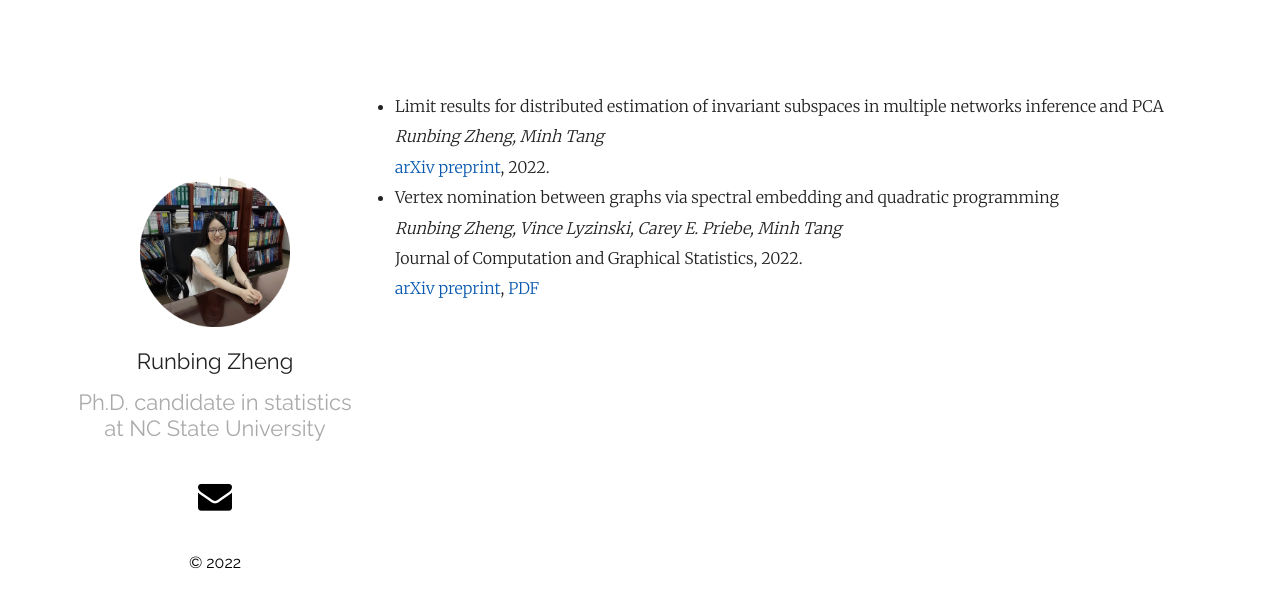
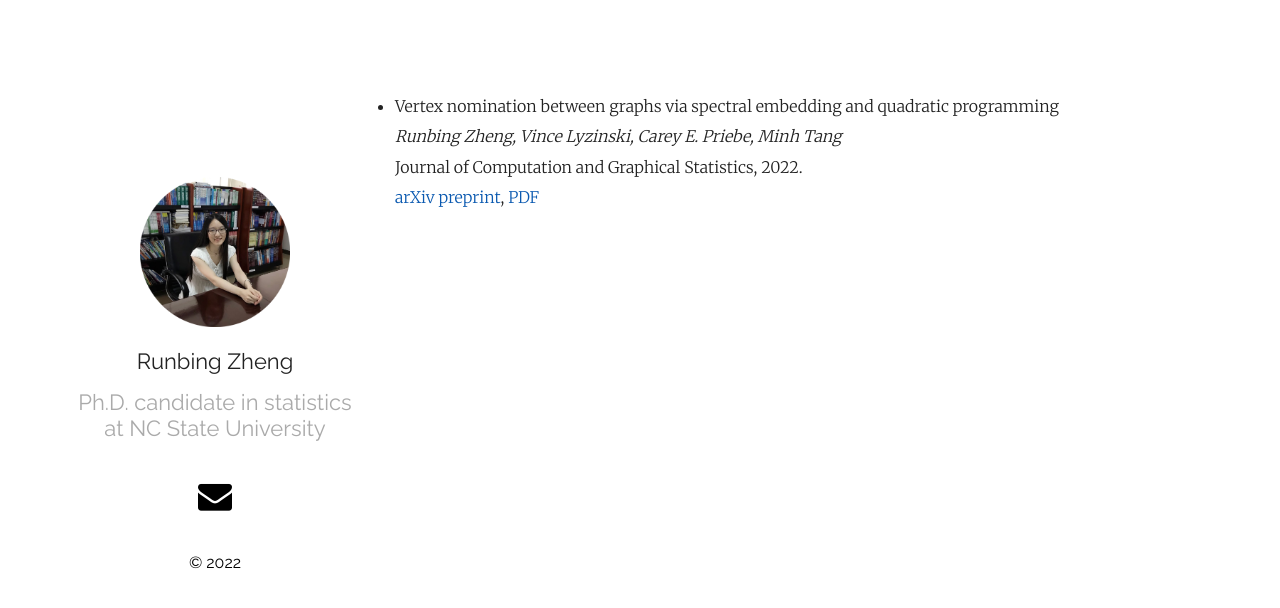
Before and after one commit to RunbingZheng/runbingzheng.github.io, a Jekyll site: the page built from _posts/2022-06-11-.markdown, in a window 1280 px wide. Shown: the top 608 px of the page. Built offline with Jekyll 4.4.1, drawn with Linux system fonts in a browser that asks for light colours; our own code applies the rules of GitHub Pages for plain Markdown files.

Commit message:
Update 2022-06-11-.markdown

```diff
--- a/_posts/2022-06-11-.markdown
+++ b/_posts/2022-06-11-.markdown
@@ -1,8 +1,3 @@
-- Limit results for distributed estimation of invariant subspaces in multiple networks inference and PCA
-<br>
-*Runbing Zheng, Minh Tang*
-<br>
-[arXiv preprint][limit preprint], 2022.
 - Vertex nomination between graphs via spectral embedding and quadratic programming
 <br>
 *Runbing Zheng, Vince Lyzinski, Carey E. Priebe, Minh Tang*
@@ -11,6 +6,5 @@ Journal of Computation and Graphical Statistics, 2022.
 <br>
 [arXiv preprint][vertex preprint], [PDF][vertex pdf]
 
-[limit preprint]:https://arxiv.org/abs/2206.04306
 [vertex preprint]:https://arxiv.org/abs/2010.14622
 [vertex pdf]:https://doi.org/10.1080/10618600.2022.2060238
```
